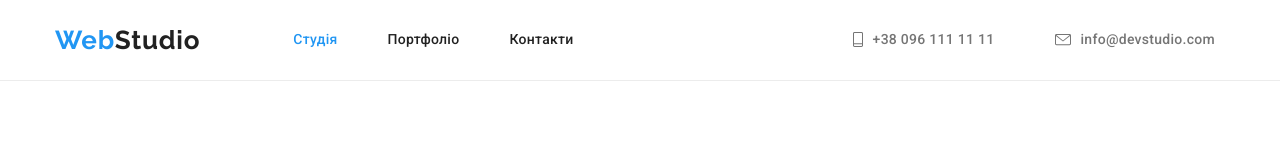
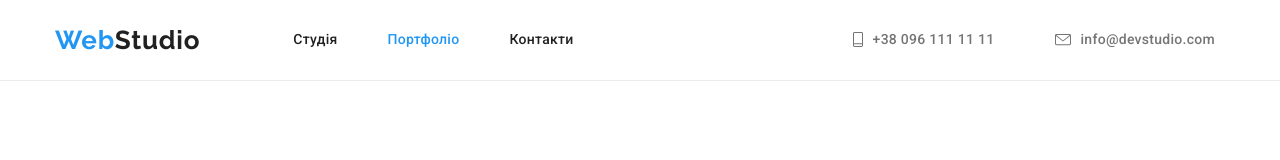
Before and after one commit to KostenkoAndrii94/WebStudio4, a plain HTML site: page portfolio.html in a window 1280 px wide. Shown: the top 160 px of the page. Drawn offline with nearby package versions, Linux system fonts and the light colour scheme; files whose address does not match are found by name.

Commit message:
Update portfolio.html

```diff
--- a/portfolio.html
+++ b/portfolio.html
@@ -24,8 +24,8 @@
         <a href="/" class="logo-top"><span class="logo-top-blue">Web</span>Studio</a>
         <nav>
           <ul class="header-menu">
-            <li class="item"><a href="./index.html" class="header-menu-link current">Студія</a></li>
-            <li class="item"><a href="./portfolio.html" class="header-menu-link">Портфоліо</a></li>
+            <li class="item"><a href="./index.html" class="header-menu-link">Студія</a></li>
+            <li class="item"><a href="./portfolio.html" class="header-menu-link current">Портфоліо</a></li>
             <li class="item"><a href="#" class="header-menu-link">Контакти</a></li>
           </ul>
         </nav>
```
